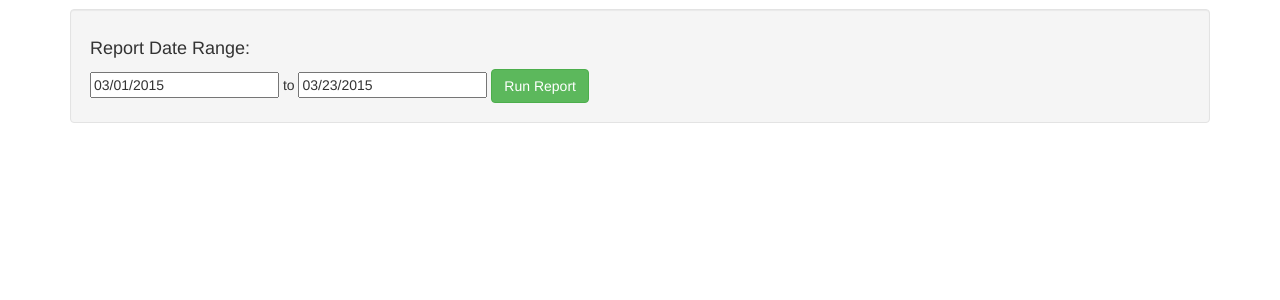
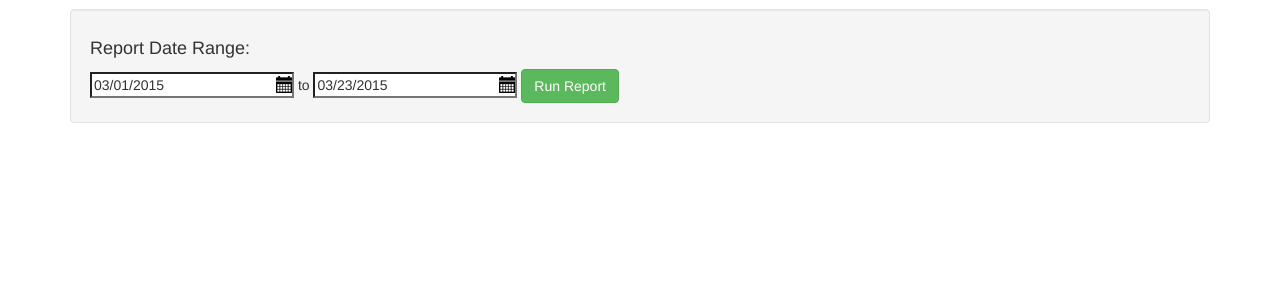
Before and after one commit to andporter/expungement, a PHP site: page / in a window 1280 px wide. Shown: the part 51-351 px from the top of the page. Run offline with PHP 8.4, Linux system fonts and the light colour scheme; the visitor is signed in with stand-in values (Sample User, id 1); some libraries are stand-ins or nearby versions.

Commit message:
add calendar icon in date text box

```diff
--- a/css/my.css
+++ b/css/my.css
@@ -9,6 +9,10 @@
     font-weight: bold;
 }
 
+#fromdatepicker,#todatepicker {
+    background: white url(../images/calendar_icon.png) right no-repeat;
+    padding-right: 17px;
+}
 
 /*.navbar-toggle .icon-bar
 {
```
Also changed, not shown: images/calendar_icon.png (added).
